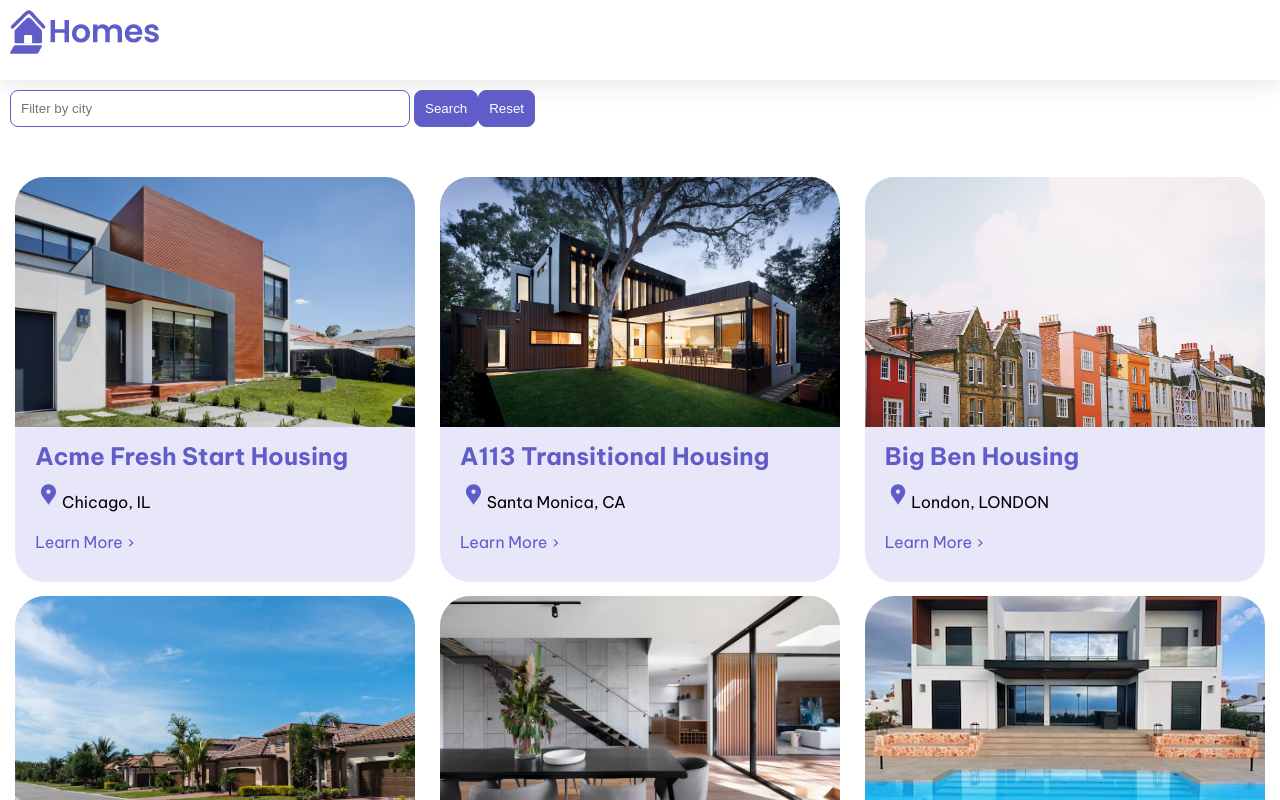
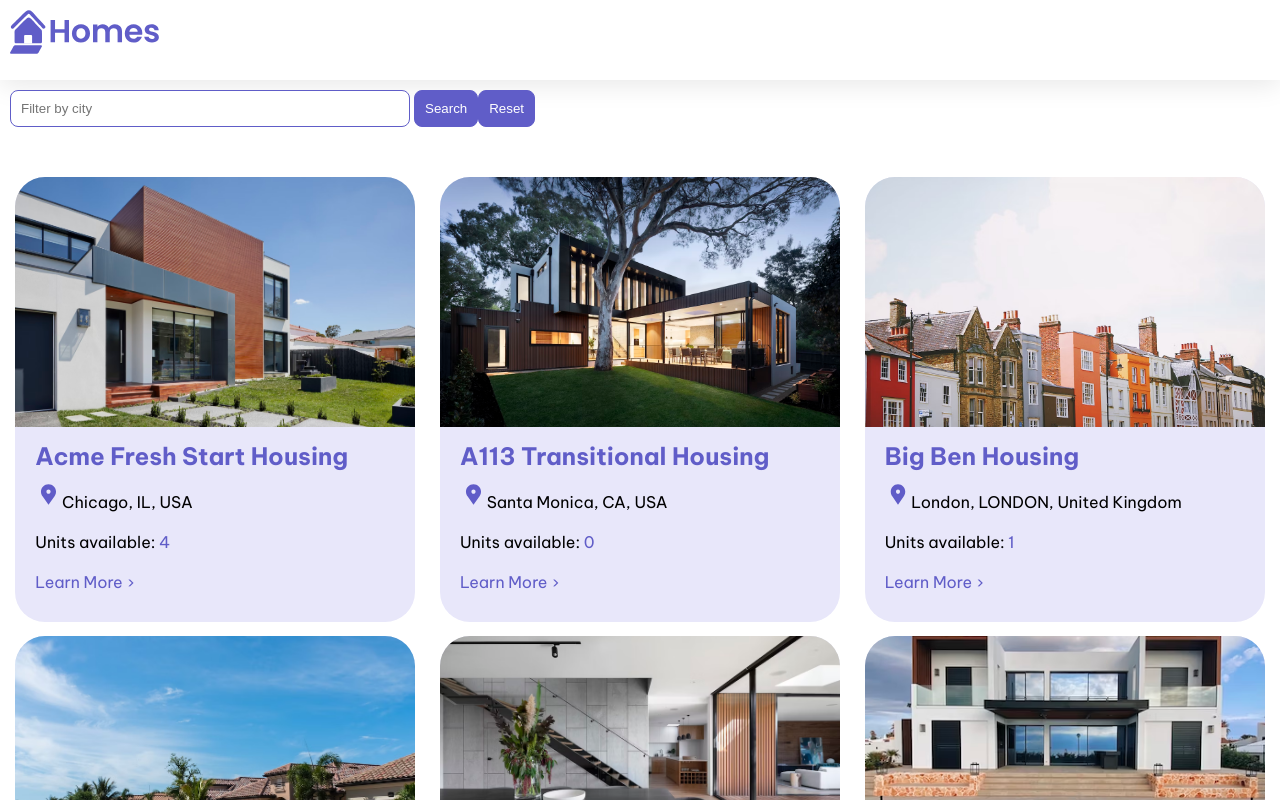
Before and after one commit to adamr7777/Angular_interview_test, an Angular app: page / in a window 1280 px wide. Shown: the top 800 px of the page. Built offline with nearby package versions, Linux system fonts and the light colour scheme.

Commit message:
Homepage Display Updates

```diff
--- a/src/app/housing-location/housing-location.component.css
+++ b/src/app/housing-location/housing-location.component.css
@@ -29,3 +29,11 @@ section.listing a::after {
   content: "\203A";
   margin-left: 5px;
 }
+
+.units-available {
+  margin: 0 0 20px 20px;
+}
+
+.units-available span {
+  color: var(--primary-color);
+}
--- a/src/app/housing-location/housing-location.component.ts
+++ b/src/app/housing-location/housing-location.component.ts
@@ -14,7 +14,10 @@ import { RouterModule } from '@angular/router';
     <section class="listing">
       <img class="listing-photo" [src]="housingLocation.photo" alt="Exterior photo of {{housingLocation.name}}">
       <h2 class="listing-heading">{{ housingLocation.name }}</h2>
-      <p class="listing-location">{{ housingLocation.city}}, {{housingLocation.state }}</p>
+      <p class="listing-location">{{ housingLocation.city}}, {{housingLocation.state }}, {{housingLocation.country}}</p>
+      <p class="units-available">Units available: <span>{{
+        housingLocation.availableUnits > 5? '+5': housingLocation.availableUnits
+      }}</span></p>
       <a [routerLink]="['/details', housingLocation.id]">Learn More</a>
     </section>
   `,
@@ -22,7 +25,10 @@ import { RouterModule } from '@angular/router';
 })
 
 export class HousingLocationComponent {
+  @Input() housingLocation!: HousingLocation;
+}
 
-  @Input() housingLocation!: HousingLocation;
 
-}
+// Notes:
+//   * had to assign a class for <p> displaying Units available and style it in the CSS file.
+//   * placed {{housingLocation.availableUnits}} into <span> and styled it to guide users attention to the important info
```
